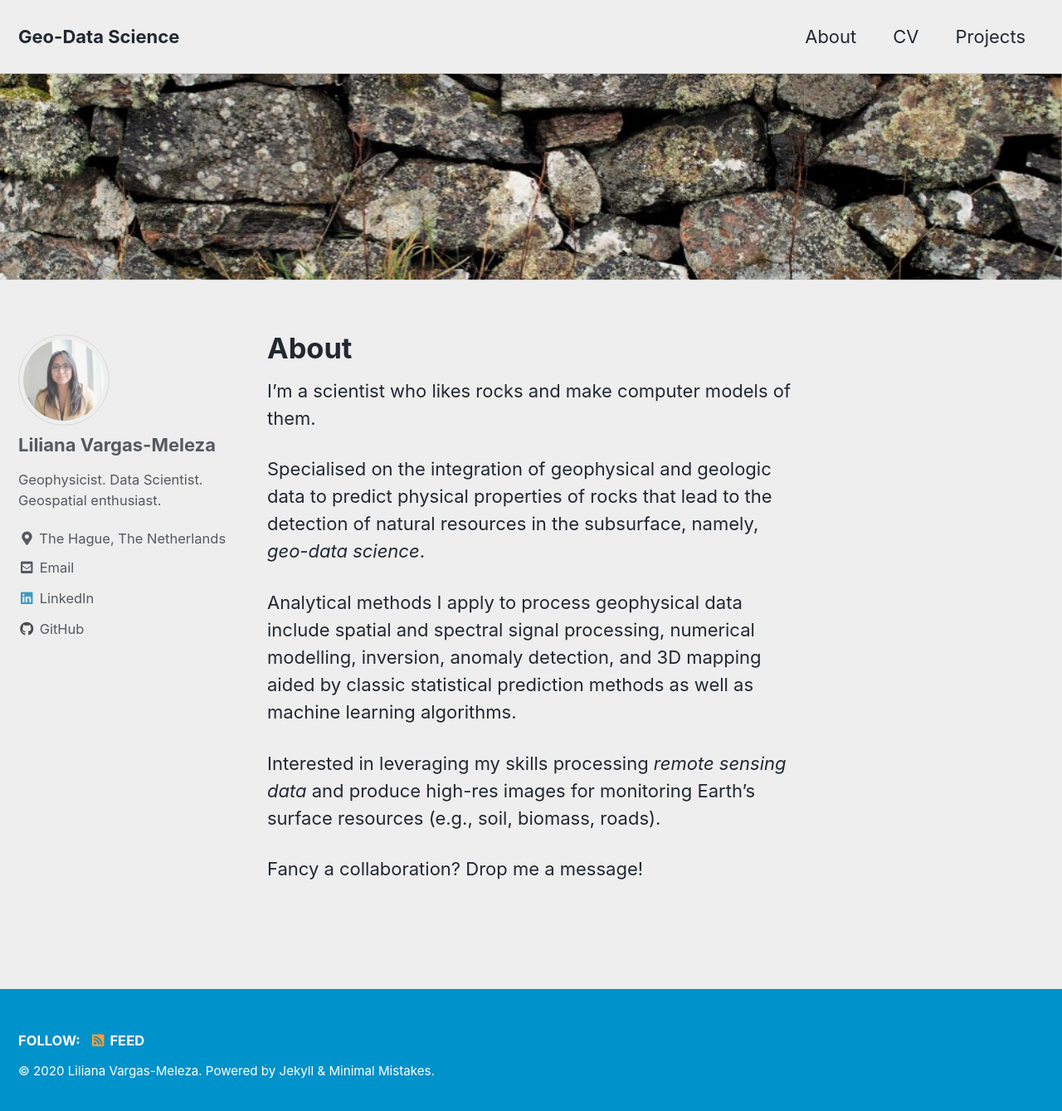
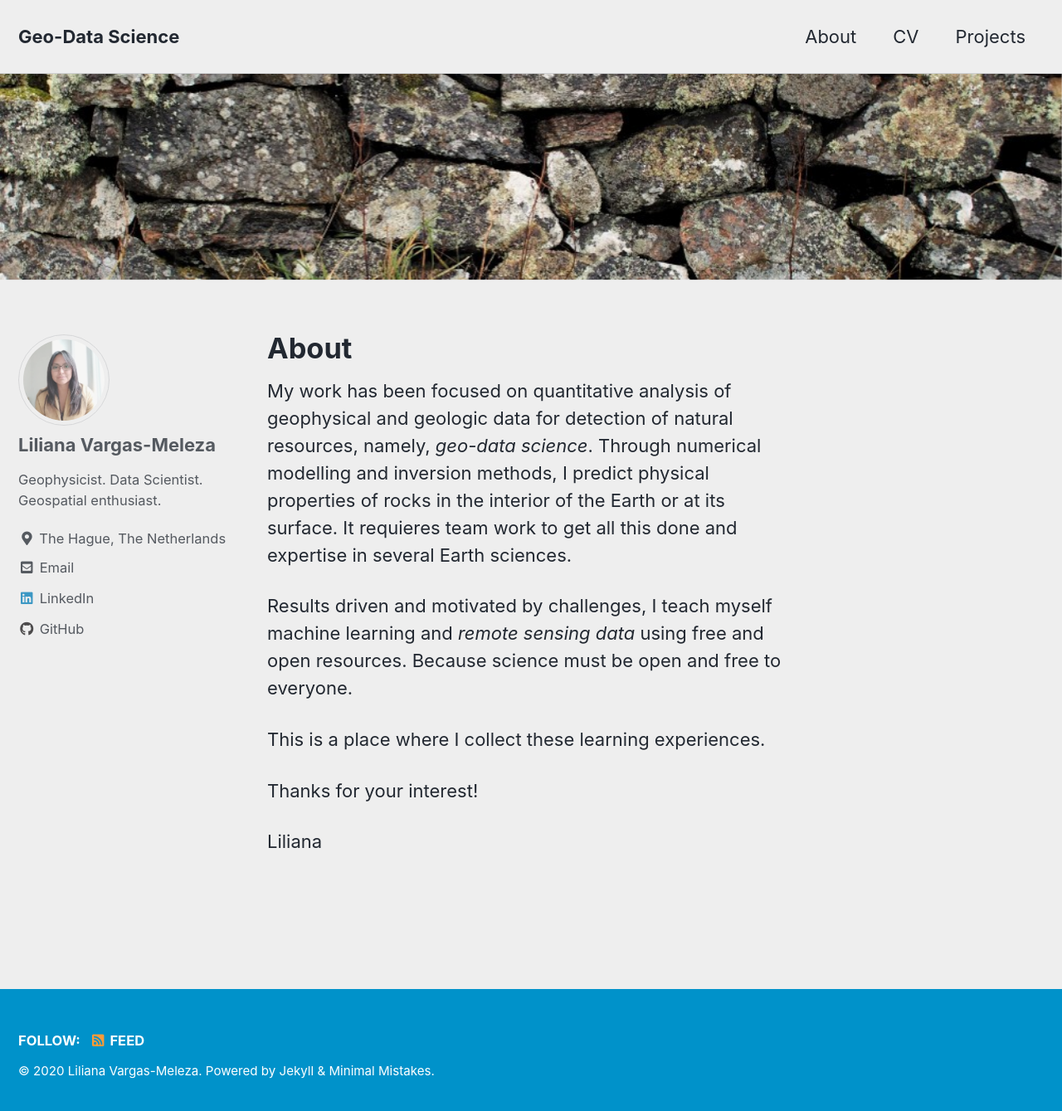
Before and after one commit to anailil/anailil.github.io, a Jekyll site: the page built from _pages/about.md, in a window 1280 px wide and 1347 px high. Shown: the top 1339 px of the window at 83% size. Built offline with Jekyll 4.4.1, drawn with Linux system fonts in a browser that asks for light colours; cached includes are drawn as plain includes.

Commit message:
about info updated

```diff
--- a/_pages/about.md
+++ b/_pages/about.md
@@ -5,12 +5,12 @@ header:
   image: "/images/wall2.JPG"
 ---
 
-I'm a scientist who likes rocks and make computer models of them.
+My work has been focused on quantitative analysis of geophysical and geologic data for detection of natural resources, namely, *geo-data science*. Through numerical modelling and inversion methods, I predict physical properties of rocks in the interior of the Earth or at its surface. It requieres team work to get all this done and expertise in several Earth sciences.
 
-Specialised on the integration of geophysical and geologic data to predict physical properties of rocks that lead to the detection of natural resources in the subsurface, namely, *geo-data science*.
+Results driven and motivated by challenges, I teach myself machine learning and *remote sensing data* using free and open resources. Because science must be open and free to everyone.
 
-Analytical methods I apply to process geophysical data include spatial and spectral signal processing, numerical modelling, inversion, anomaly detection, and 3D mapping aided by classic statistical prediction methods as well as machine learning algorithms.
+This is a place where I collect these learning experiences.
 
-Interested in leveraging my skills processing *remote sensing data* and produce high-res images for monitoring Earth's surface resources (e.g., soil, biomass, roads).
+Thanks for your interest!
 
-Fancy a collaboration? Drop me a message!
+Liliana
```
